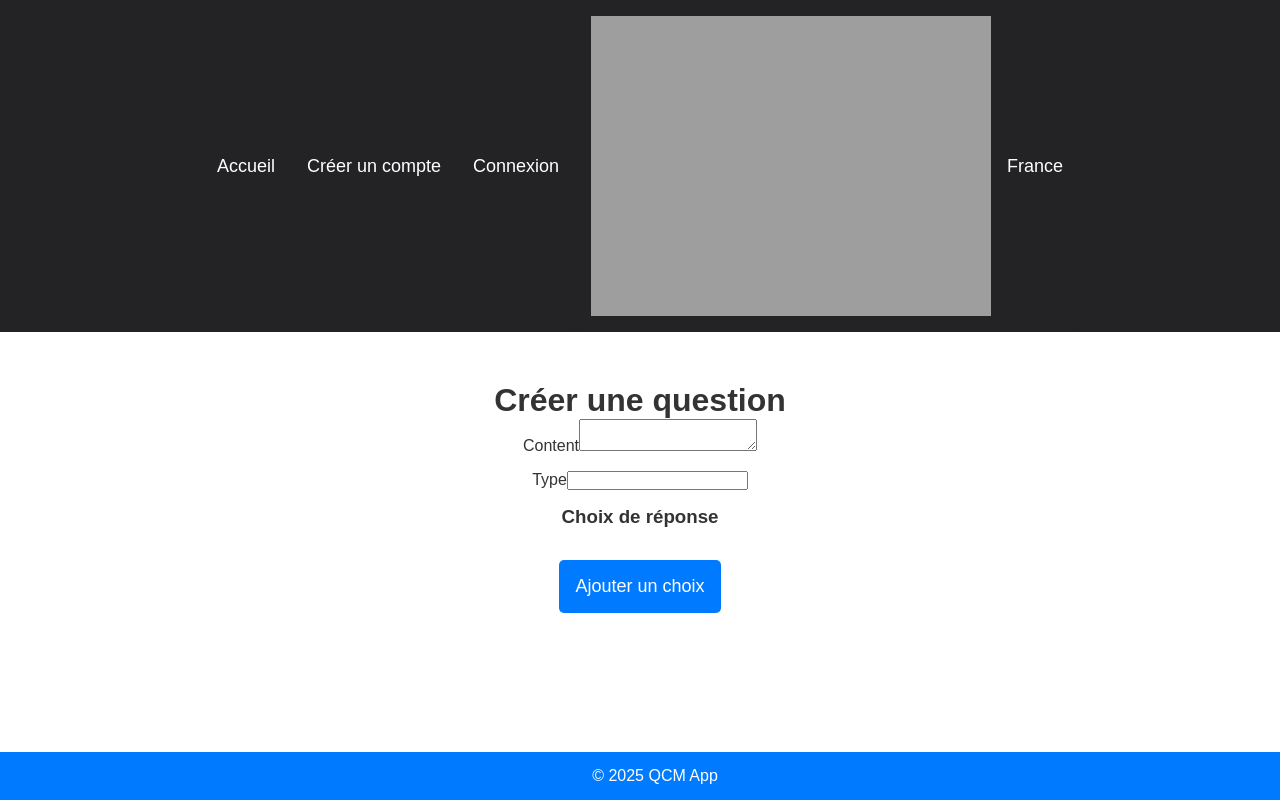
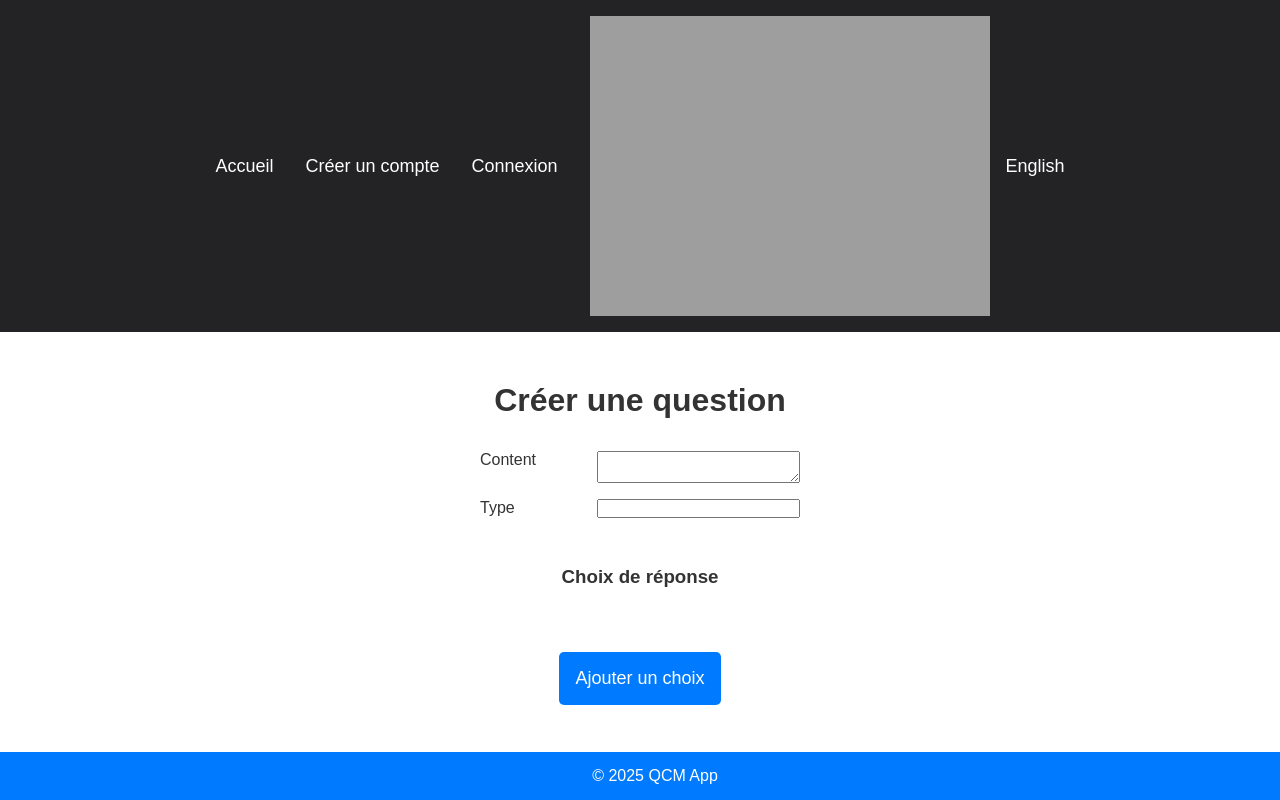
Before and after one commit to DeoxysTheGod/symfony-project-test, a Symfony app: template templates/question/new.html.twig in a window 1280 px wide. Run offline with Twig, Linux system fonts and the light colour scheme; the template is opened without the code that fills it, so the values that code supplies are empty; form fields are guessed from the names that the template uses; style sheets or scripts are compiled from the project's sources; some libraries are stand-ins or nearby versions.

Commit message:
fix css + lang

```diff
--- a/assets/app.js
+++ b/assets/app.js
@@ -19,16 +19,19 @@ document.addEventListener("DOMContentLoaded", async function () {
             li.innerHTML = `<img src="${flagUrl}" alt="${lang.name}"> ${lang.name}`;
             li.addEventListener("click", () => changeLanguage(lang.code, flagUrl, lang.name));
             languageList.appendChild(li);
+            if (lang.code === localStorage.getItem("lang")) {
+                changeLanguage(lang.code, flagUrl, lang.name);
+            }
         });
     } catch (error) {
-        console.error("Erreur lors du chargement des langues :", error);
+      console.error("Error during languages loading:", error);
     }
 
     function changeLanguage(code, flag, name) {
         currentFlag.src = flag;
         currentFlag.alt = name;
         currentLang.textContent = name;
-        document.documentElement.lang = code; // Change la langue de la page
-        console.log("Langue changée :", code); // Ici, ajoute la logique pour mettre à jour la langue côté serveur
+        document.documentElement.lang = code;
+        localStorage.setItem("lang", code);
     }
 });
--- /dev/null
+++ b/assets/scripts/start.js
@@ -0,0 +1,5 @@
+console.log('This is from start')
+
+if (localStorage.getItem("lang")) {
+    document.documentElement.lang = localStorage.getItem("lang");
+}
--- a/assets/styles/app.css
+++ b/assets/styles/app.css
@@ -19,6 +19,10 @@ body {
     padding: 0;
     background-color: var(--clr-primary);
     color: #333;
+}
+
+h1, h2, h3, h4, h5, h6 {
+    margin: 2rem 0;
 }
 
 /* Navbar */
@@ -133,6 +137,17 @@ form {
   flex-direction: column;
   gap: 1rem;
   align-items: center;
+
+  div {
+    display: grid;
+    grid-template-columns: 1fr 2fr;
+    text-align: left;
+    gap: 1rem;
+
+    min-width: fit-content;
+    width: 20rem;
+    max-width: 100%;
+  }
 }
 
 .choice-item {
--- a/templates/base.html.twig
+++ b/templates/base.html.twig
@@ -1,10 +1,11 @@
 <!DOCTYPE html>
-<html lang="fr">
+<html lang="en">
 <head>
     <meta charset="UTF-8">
     <meta name="viewport" content="width=device-width, initial-scale=1.0">
     <title>{% block title %}QCM App{% endblock %}</title>
     <link rel="stylesheet" href="{{ asset('styles/app.css') }}">
+    <script src="{{ asset('scripts/start.js') }}"></script>
 </head>
 <body>
     <header>
@@ -22,8 +23,8 @@
                 <li>
                   <div class="dropdown">
                     <button id="language-btn" class="btn">
-                      <img id="current-flag" src="http://127.0.0.1:8001/images/flags/fr.png" alt="France">
-                      <span id="current-lang">France</span>
+                      <img id="current-flag" src="http://127.0.0.1:8001/images/flags/en.png" alt="English">
+                      <span id="current-lang">English</span>
                     </button>
                     <ul id="language-list" class="dropdown-menu"></ul>
                   </div>
--- a/templates/question/new.html.twig
+++ b/templates/question/new.html.twig
@@ -6,13 +6,9 @@
 
     {{ form_start(form) }}
 
-    <div>
-        {{ form_row(form.content) }}
-    </div>
+    {{ form_row(form.content) }}
 
-    <div>
-        {{ form_row(form.type) }}
-    </div>
+    {{ form_row(form.type) }}
 
     <h3>Choix de réponse</h3>
     <div id="choices-list" data-prototype="{{ form_widget(form.choices.vars.prototype)|e }}">
@@ -27,6 +23,7 @@
     <button type="button" class="btn btn-secondary" id="add-choice">Ajouter un choix</button>
 
     {{ form_end(form) }}
+
     </form>
 </div>
 
--- /dev/null
+++ b/translations/messages.en.yaml
@@ -0,0 +1,5 @@
+form:
+  content: "Content"
+  type: "Type"
+  choices: "Choices"
+  save: "Save"
--- /dev/null
+++ b/translations/messages.fr.yaml
@@ -0,0 +1,5 @@
+form:
+  content: "Énoncé"
+  type: "type"
+  choixes: "Choix"
+  save: "Enregistrer"
```
Also changed, not shown: src/Form/QuestionType.php (+16 -8 lines), src/Form/RegistrationFormType.php (+0 -10 lines), 1 other file.
